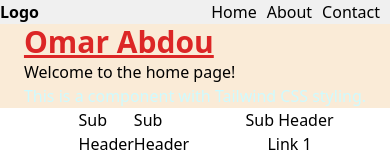
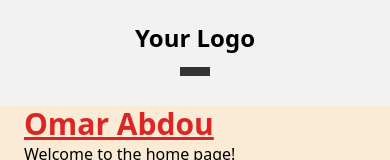
Before and after one commit to OmarAbdo/Omar, a React (Vite) app: page / in a window 390 px wide. Shown: the top 160 px of the page. Built offline with nearby package versions, Linux system fonts and the light colour scheme.

Commit message:
collapsable header with flexboxes

```diff
--- a/src/components/header/Header.css
+++ b/src/components/header/Header.css
@@ -1,23 +1,78 @@
+/* Header.css */
+
 .header {
-  background-color: #f0f0f0;
+  display: flex;
+  justify-content: space-between;
+  align-items: center;
+  padding: 20px;
+  background-color: #f2f2f2;
+  transition: all 0.3s ease;
+}
+
+.collapsed .nav {
+  display: flex;
+  flex-direction: column;
+}
+
+.logo {
+  font-size: 24px;
+  font-weight: bold;
 }
 
 .nav {
   display: flex;
-  justify-content: space-between;
   align-items: center;
 }
 
-.logo {
-  font-weight: bold;
+.nav a {
+  margin-right: 10px;
+  text-decoration: none;
+  color: #333;
 }
 
-.menu {
-  display: flex;
-  list-style: none;
-  padding-right: 10px;
+.hamburger {
+  display: none;
+  flex-direction: column;
+  justify-content: center;
+  align-items: center;
+  width: 30px;
+  height: 30px;
+  cursor: pointer;
 }
 
-.menu li {
-  margin-left: 10px;
+.line {
+  width: 100%;
+  height: 3px;
+  background-color: #333;
+  transition: all 0.3s ease;
 }
+
+.line-1 {
+  transform: rotate(45deg) translate(5px, 5px);
+}
+
+.line-2 {
+  opacity: 0;
+}
+
+.line-3 {
+  transform: rotate(-45deg) translate(5px, -5px);
+}
+
+@media (max-width: 768px) {
+
+  .header {
+    flex-direction: column;
+  }
+  .nav {
+    display: none;
+  }
+
+  .collapsed .nav {
+    display: flex;
+  }
+
+  .hamburger {
+    display: flex;
+  }
+}
--- a/src/components/header/Header.tsx
+++ b/src/components/header/Header.tsx
@@ -1,17 +1,28 @@
-import React from 'react';
-import './Header.css';
+// Header.tsx
+
+import React, { useState } from "react";
+import "./Header.css";
 
 const Header: React.FC = () => {
+  const [isCollapsed, setIsCollapsed] = useState(false);
+
+  const toggleCollapse = () => {
+    setIsCollapsed(!isCollapsed);
+  };
+
   return (
-    <header className="header flex-container flex-align-items-stretch">
-      <nav className="nav">
-        <div className="logo">Logo</div>
-        <ul className="menu">
-          <li>Home</li>
-          <li>About</li>
-          <li>Contact</li>
-        </ul>
+    <header className={`header ${isCollapsed ? "collapsed" : ""}`}>
+      <div className="logo">Your Logo</div>
+      <nav className={`nav ${isCollapsed ? "collapsed" : ""}`}>
+        <a href="#">Link 1</a>
+        <a href="#">Link 2</a>
+        <a href="#">Link 3</a>
       </nav>
+      <div className="hamburger" onClick={toggleCollapse}>
+        <span className={`line ${isCollapsed ? "line-1" : ""}`} />
+        <span className={`line ${isCollapsed ? "line-2" : ""}`} />
+        <span className={`line ${isCollapsed ? "line-3" : ""}`} />
+      </div>
     </header>
   );
 };
```
